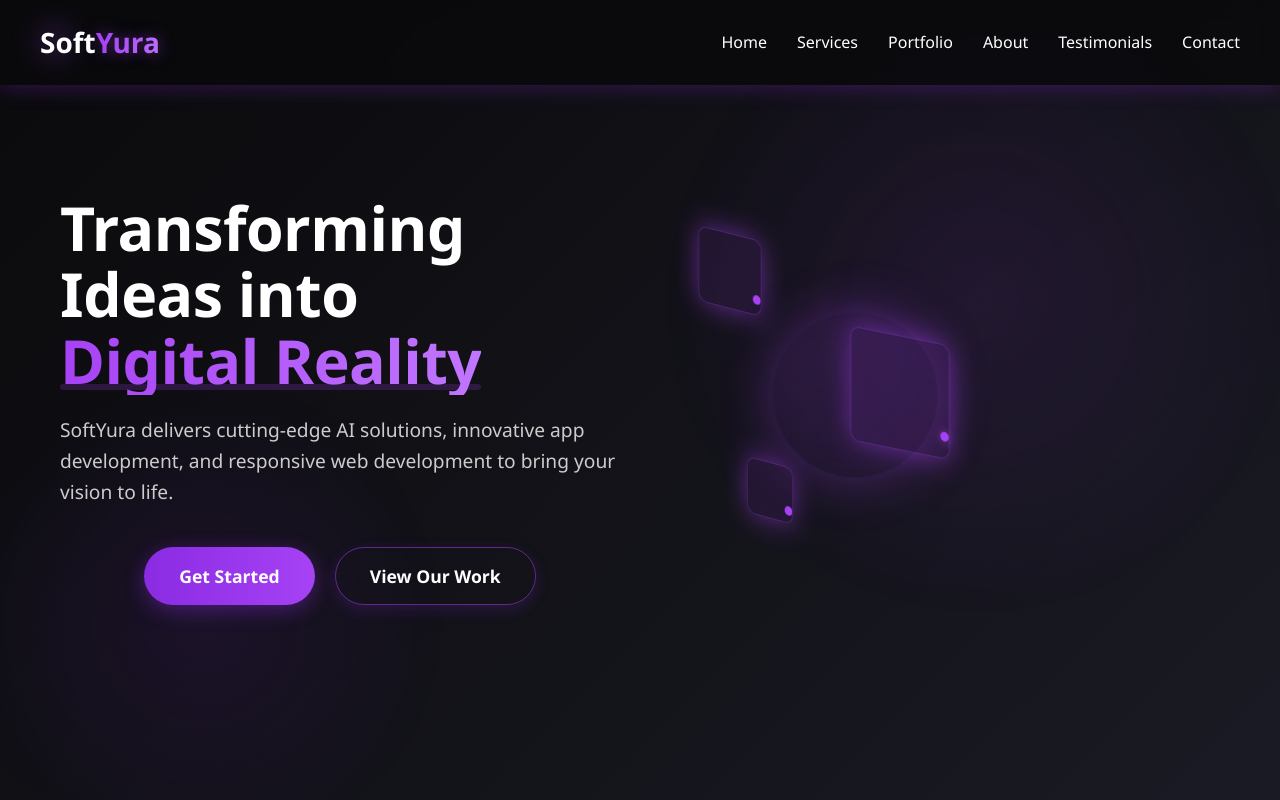
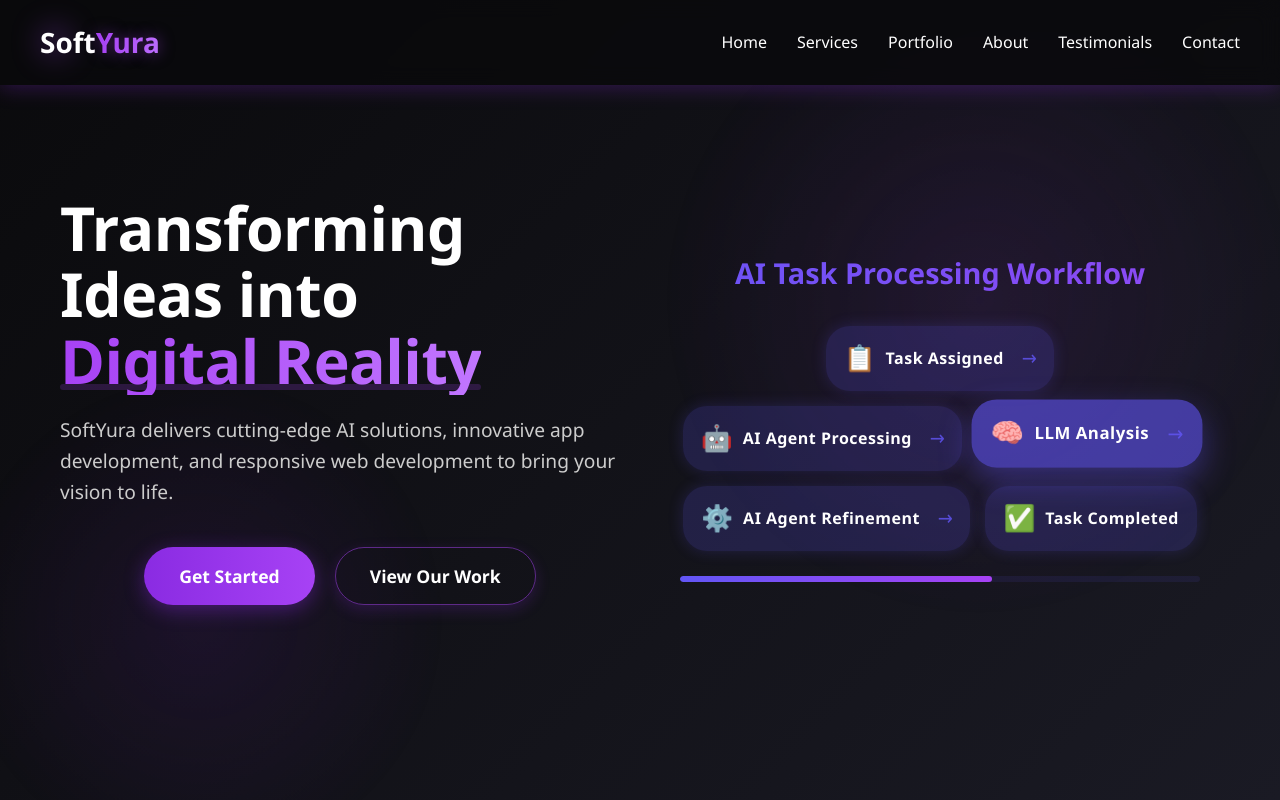
Before and after one commit to mdhabibullahmahmudncs13/Project-softyura, a plain HTML site: page test.html in a window 1280 px wide. Shown: the top 800 px of the page. Drawn offline with Linux system fonts and the light colour scheme.

Commit message:
Update test.html

```diff
--- a/test.html
+++ b/test.html
@@ -1357,60 +1357,239 @@
                 </div>
             </div>
         <div class="hero-image">
-                <div class="floating-cube">
-                    <div class="dot"></div>
-                </div>
-                <div class="floating-cube">
-                    <div class="dot"></div>
-                </div>
-                <div class="floating-cube">
-                    <div class="dot"></div>
+
+           <!-- AI Workflow Process - Start -->
+<div class="ai-workflow-container">
+    <h2 class="ai-workflow-title">AI Task Processing Workflow</h2>
+
+    <div class="ai-workflow">
+        <div class="ai-workflow-step" id="aiStep1">
+            <div class="ai-workflow-icon">📋</div>
+            <span>Task Assigned</span>
+            <div class="ai-arrow">→</div>
+        </div>
+
+        <div class="ai-workflow-step" id="aiStep2">
+            <div class="ai-workflow-icon">🤖</div>
+            <span>AI Agent Processing</span>
+            <div class="ai-arrow">→</div>
+        </div>
+
+        <div class="ai-workflow-step" id="aiStep3">
+            <div class="ai-workflow-icon">🧠</div>
+            <span>LLM Analysis</span>
+            <div class="ai-arrow">→</div>
+        </div>
+
+        <div class="ai-workflow-step" id="aiStep4">
+            <div class="ai-workflow-icon">⚙️</div>
+            <span>AI Agent Refinement</span>
+            <div class="ai-arrow">→</div>
+        </div>
+
+        <div class="ai-workflow-step" id="aiStep5">
+            <div class="ai-workflow-icon">✅</div>
+            <span>Task Completed</span>
+        </div>
+    </div>
+
+    <div class="ai-progress-bar">
+        <div class="ai-progress" id="ai-workflow-progress"></div>
+    </div>
 </div>
 
 <style>
-                    .floating-cube {
-                        position: relative;
-                        animation: float-cube 10s infinite ease-in-out;
-                    }
-
-                    .dot {
-                        position: absolute;
-                        width: 10px;
-                        height: 10px;
-                        background: #a742f5;
-                        border-radius: 50%;
-                        animation: move-dot 2s infinite linear;
-                    }
-
-                    @keyframes move-dot {
-                        0% {
+    /* AI Workflow Styles - using class prefixes to avoid conflicts */
+    .ai-workflow-container {
+        font-family: system-ui, -apple-system, BlinkMacSystemFont, 'Segoe UI', Roboto, sans-serif;
+        max-width: 1000px;
+        margin: 30px auto;
+        padding: 20px;
+    }
+
+    .ai-workflow-title {
+        text-align: center;
+        margin-bottom: 30px;
+        font-size: 1.8rem;
+        background: linear-gradient(90deg, #6256f5, #a742f5);
+        -webkit-background-clip: text;
+        background-clip: text;
+        -webkit-text-fill-color: transparent;
+        background-size: 200% 100%;
+        animation: ai-gradientShift 8s infinite linear;
+    }
+
+    .ai-workflow {
+        display: flex;
+        align-items: center;
+        justify-content: center;
+        gap: 15px;
+        flex-wrap: wrap;
+        font-size: 1rem;
+        color: #ffffff;
+    }
+
+    .ai-workflow-step {
+        display: flex;
+        align-items: center;
+        gap: 10px;
+        background: rgba(98, 86, 245, 0.2);
+        padding: 12px 18px;
+        border-radius: 24px;
+        box-shadow: 0 0 15px rgba(98, 86, 245, 0.2);
+        transition: all 0.5s ease;
+        cursor: pointer;
+        position: relative;
+        overflow: hidden;
+    }
+
+    .ai-workflow-step:hover {
+        background: rgba(98, 86, 245, 0.4);
+        transform: translateY(-5px) scale(1.03);
+        box-shadow: 0 10px 25px rgba(98, 86, 245, 0.3);
+    }
+
+    .ai-workflow-step.active {
+        background: rgba(98, 86, 245, 0.6);
+        transform: translateY(-5px) scale(1.05);
+        box-shadow: 0 12px 30px rgba(98, 86, 245, 0.4);
+    }
+
+    .ai-workflow-step::before {
+        content: '';
+        position: absolute;
         top: 0;
-                            left: 0;
-                        }
-                        25% {
-                            top: 0;
-                            left: 100%;
-                            transform: translateX(-100%);
-                        }
-                        50% {
-                            top: 100%;
-                            left: 100%;
-                            transform: translate(-100%, -100%);
-                        }
-                        75% {
-                            top: 100%;
-                            left: 0;
-                            transform: translateY(-100%);
-                        }
-                        100% {
-                            top: 0;
-                            left: 0;
+        left: -150%;
+        width: 100%;
+        height: 100%;
+        background: linear-gradient(90deg, transparent, rgba(255,255,255,0.2), transparent);
+        transition: all 0.8s ease;
+    }
+
+    .ai-workflow-step:hover::before {
+        left: 150%;
+    }
+
+    .ai-workflow-step span {
+        font-weight: 600;
+        letter-spacing: 0.5px;
+    }
+
+    .ai-workflow-icon {
+        font-size: 1.6rem;
+        display: flex;
+        align-items: center;
+        justify-content: center;
+        min-width: 30px;
+    }
+
+    .ai-arrow {
+        margin-left: 8px;
+        font-size: 1.2rem;
+        color: #6256f5;
+        animation: ai-pulse 1.5s infinite;
+    }
+
+    .ai-progress-bar {
+        height: 6px;
+        width: 100%;
+        background: rgba(98, 86, 245, 0.1);
+        border-radius: 10px;
+        margin: 25px 0 10px;
+        overflow: hidden;
+    }
+
+    .ai-progress {
+        height: 100%;
+        width: 0%;
+        background: linear-gradient(90deg, #6256f5, #a742f5);
+        border-radius: 10px;
+        transition: width 0.5s ease;
+    }
+
+    @keyframes ai-pulse {
+        0% { opacity: 0.5; transform: scale(0.85); }
+        50% { opacity: 1; transform: scale(1.15); }
+        100% { opacity: 0.5; transform: scale(0.85); }
+    }
+
+    @keyframes ai-gradientShift {
+        0% { background-position: 0% 50%; }
+        50% { background-position: 100% 50%; }
+        100% { background-position: 0% 50%; }
+    }
+
+    /* Responsive adjustments */
+    @media (max-width: 768px) {
+        .ai-workflow {
+            flex-direction: column;
+            gap: 12px;
+        }
+
+        .ai-workflow-step {
+            width: 100%;
+            justify-content: space-between;
+        }
+
+        .ai-arrow {
+            transform: rotate(90deg);
         }
     }
 </style>
-                <div class="floating-sphere"></div>
-            </div>
-        </div>
+
+<script>
+    // Wait for DOM to be fully loaded
+    document.addEventListener('DOMContentLoaded', function() {
+        // Interactive workflow animation
+        const aiWorkflowSteps = document.querySelectorAll('.ai-workflow-step');
+        const aiProgressBar = document.getElementById('ai-workflow-progress');
+        let aiCurrentStep = 0;
+
+        function aiHighlightStep() {
+            // Remove active class from all steps
+            aiWorkflowSteps.forEach(step => step.classList.remove('active'));
+
+            // Add active class to current step
+            aiWorkflowSteps[aiCurrentStep].classList.add('active');
+
+            // Update progress bar
+            const progressPercentage = ((aiCurrentStep + 1) / aiWorkflowSteps.length) * 100;
+            aiProgressBar.style.width = `${progressPercentage}%`;
+
+            // Move to next step or reset
+            aiCurrentStep = (aiCurrentStep + 1) % aiWorkflowSteps.length;
+        }
+
+        // Start workflow animation
+        aiHighlightStep();
+        const aiInterval = setInterval(aiHighlightStep, 2500);
+
+        // Add click functionality to steps
+        aiWorkflowSteps.forEach((step, index) => {
+            step.addEventListener('click', () => {
+                // Clear the automatic interval when user interacts
+                clearInterval(aiInterval);
+
+                // Update steps
+                aiWorkflowSteps.forEach(s => s.classList.remove('active'));
+                step.classList.add('active');
+
+                // Update progress based on clicked step
+                const progressPercentage = ((index + 1) / aiWorkflowSteps.length) * 100;
+                aiProgressBar.style.width = `${progressPercentage}%`;
+
+                // Set next step
+                aiCurrentStep = (index + 1) % aiWorkflowSteps.length;
+
+                // Restart the interval
+                setTimeout(() => {
+                    aiInterval = setInterval(aiHighlightStep, 2500);
+                }, 5000);
+            });
+        });
+    });
+</script>
+<!-- AI Workflow Process - End -->
     </section>
 
     <!-- Services Section -->
```
Lines whose indentation alone changed are shown as unchanged.
